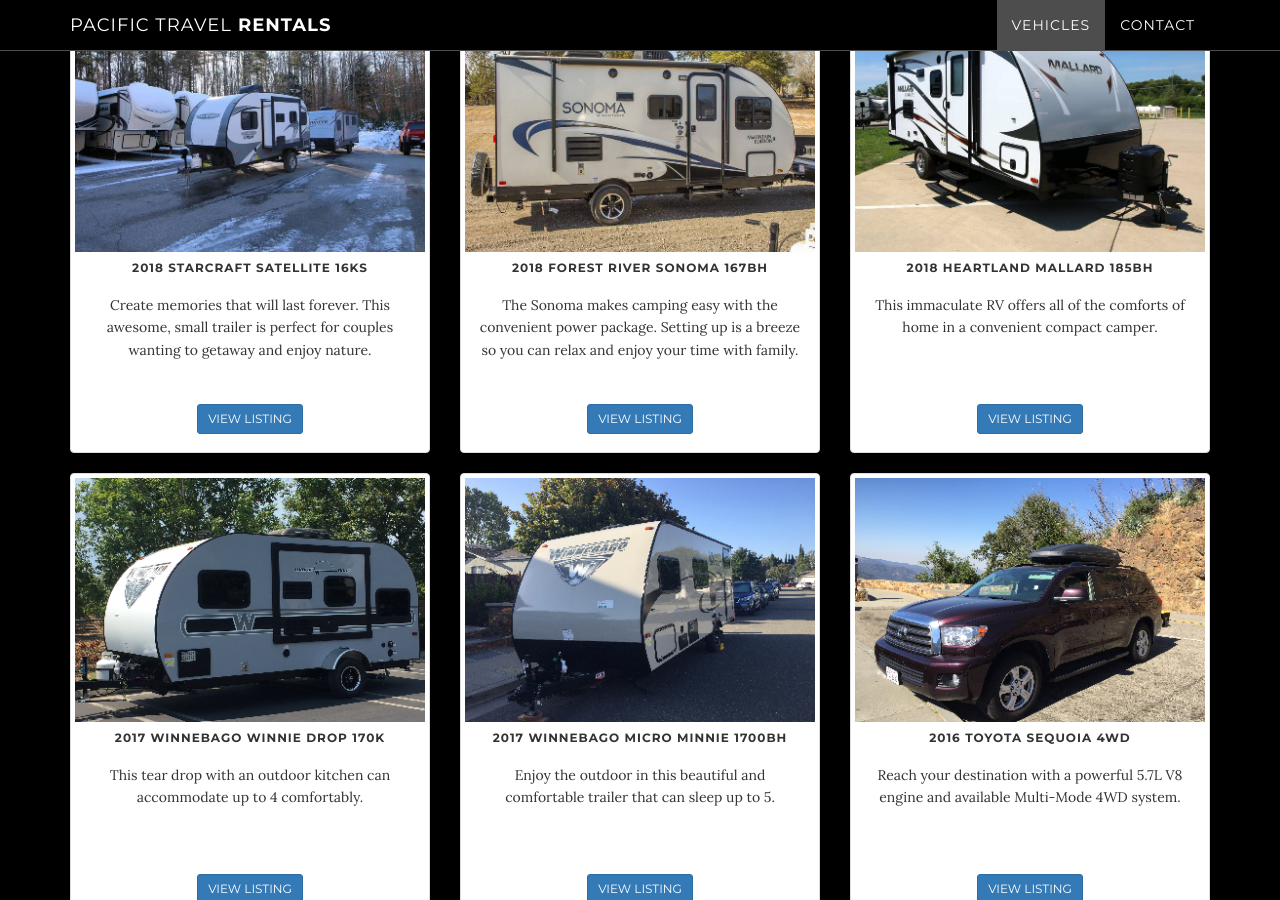
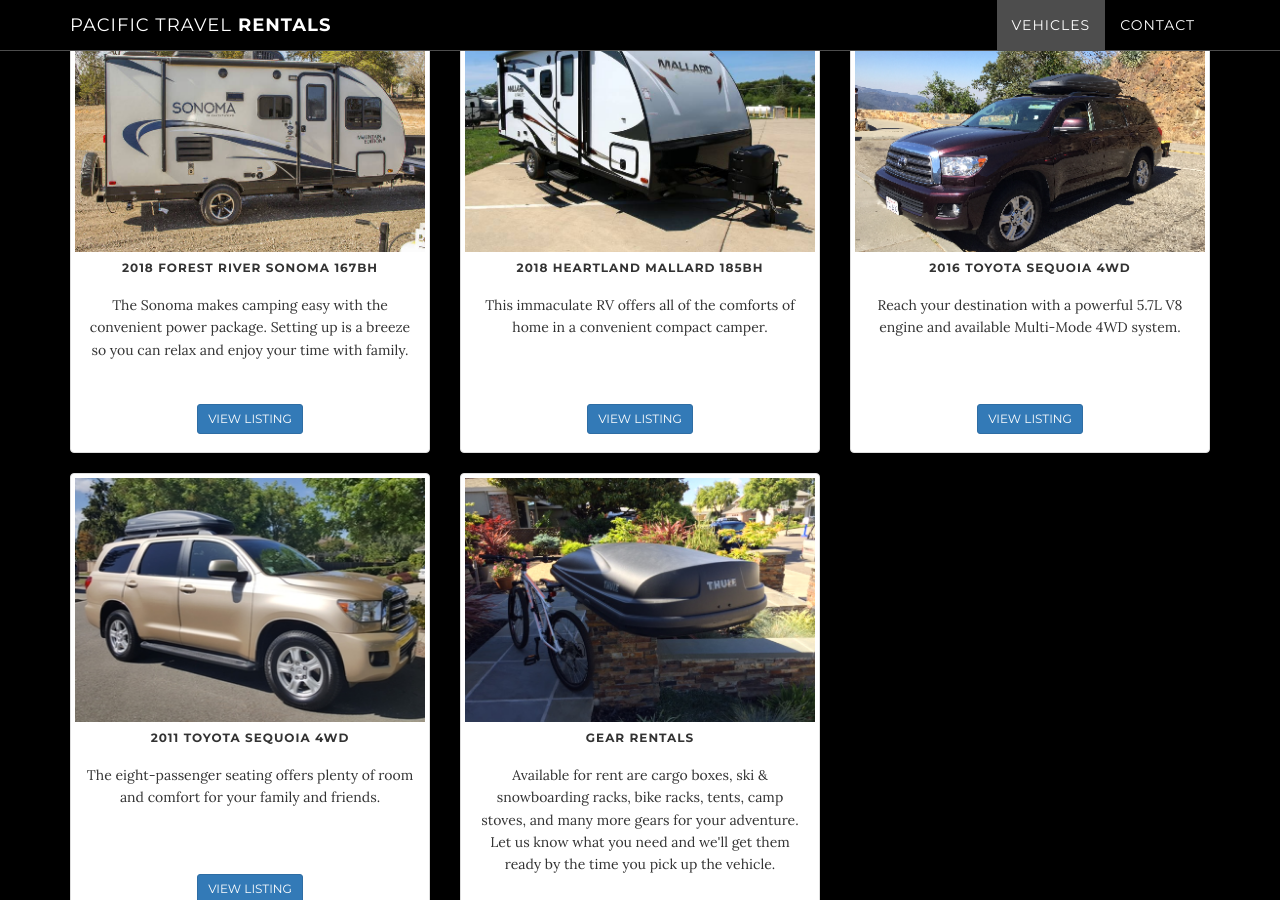
Before and after one commit to jasonldn/ptr, a Jekyll site: the page built from index.html, in a window 1280 px wide and 900 px high, scrolled down 1470 px. Built offline with Jekyll 4.4.1, drawn with Linux system fonts in a browser that asks for light colours.

Commit message:
removed 2017-wd170, 2017-mm1700bh, 2018-16ks

```diff
--- a/_includes/vehicles.html
+++ b/_includes/vehicles.html
@@ -52,7 +52,7 @@
                 </div>
             </div>
 
-            <div class="col-sm-6 col-md-4">
+            <!-- <div class="col-sm-6 col-md-4">
                 <div class="thumbnail">
                     <a href="https://www.outdoorsy.com/rv-rental/pleasanton_ca/2018_starcraft_satellite_43787-listing" target="_blank">
                         <img src="/img/rvs/starcraft-satellite-16ks-359x250.png">
@@ -66,7 +66,7 @@
                         </p>
                     </div>
                 </div>
-            </div>
+            </div> -->
 
             <div class="col-sm-6 col-md-4">
                 <div class="thumbnail">
@@ -100,7 +100,7 @@
                 </div>
             </div>
 
-            <div class="col-sm-6 col-md-4">
+            <!-- <div class="col-sm-6 col-md-4">
                 <div class="thumbnail">
                     <a href="https://www.outdoorsy.co/rv-rental/pleasanton_california/2017_winnebago_winnie-drop_17539-listing" target="_blank">
                         <img src="/img/rvs/winnebago-wd170k-359x250.png">
@@ -114,9 +114,9 @@
                         </p>
                     </div>
                 </div>
-            </div>
+            </div> -->
 
-            <div class="col-sm-6 col-md-4">
+            <!-- <div class="col-sm-6 col-md-4">
                 <div class="thumbnail">
                     <a href="https://www.outdoorsy.co/rv-rental/pleasanton_california/2017_winnebago_micro-minnie-1700-bh_14055-listing" target="_blank">
                         <img src="/img/rvs/winnebago-mm1700bh-359x250.png">
@@ -130,7 +130,7 @@
                         </p>
                     </div>
                 </div>
-            </div>
+            </div> -->
 
             <div class="col-sm-6 col-md-4">
                 <div class="thumbnail">
```
